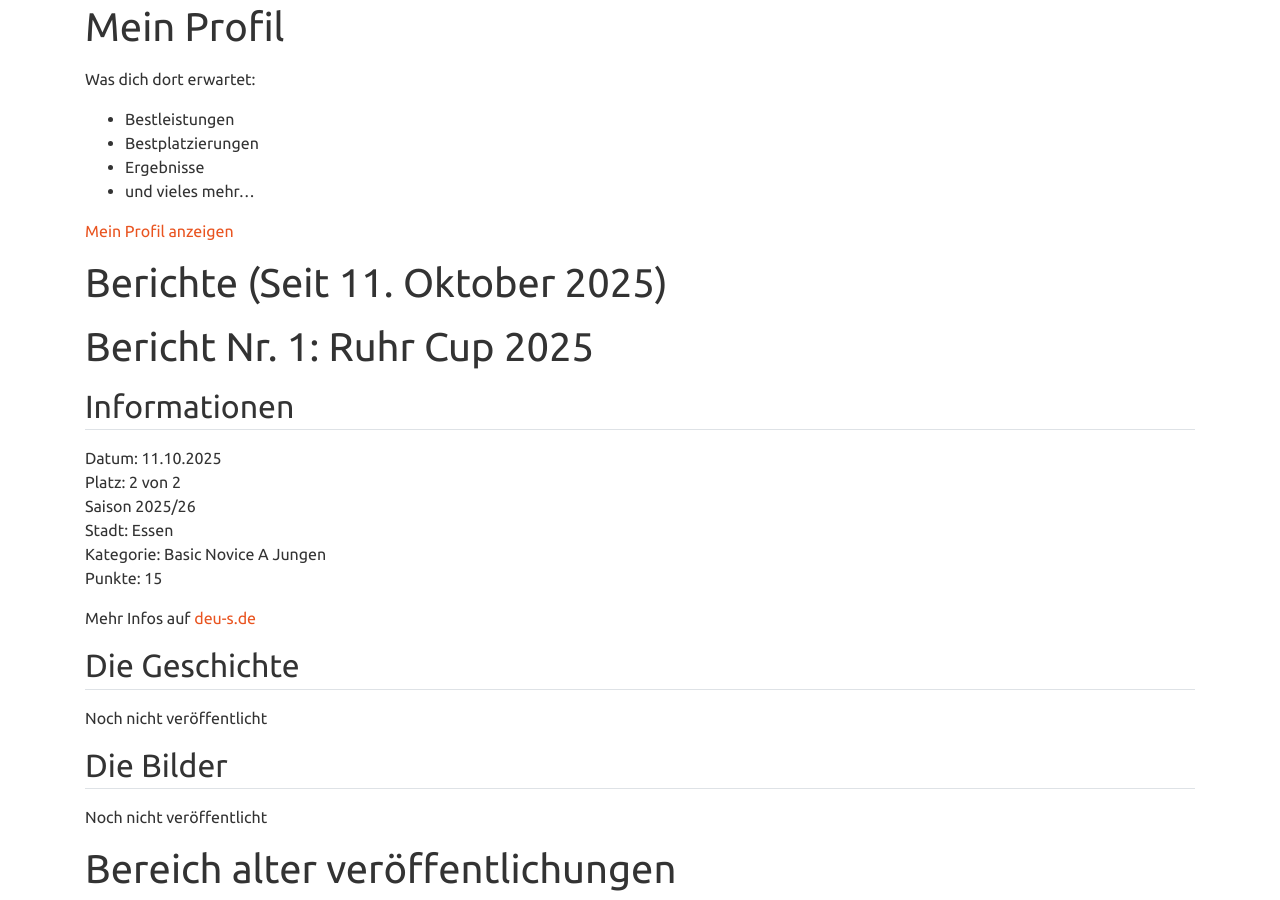
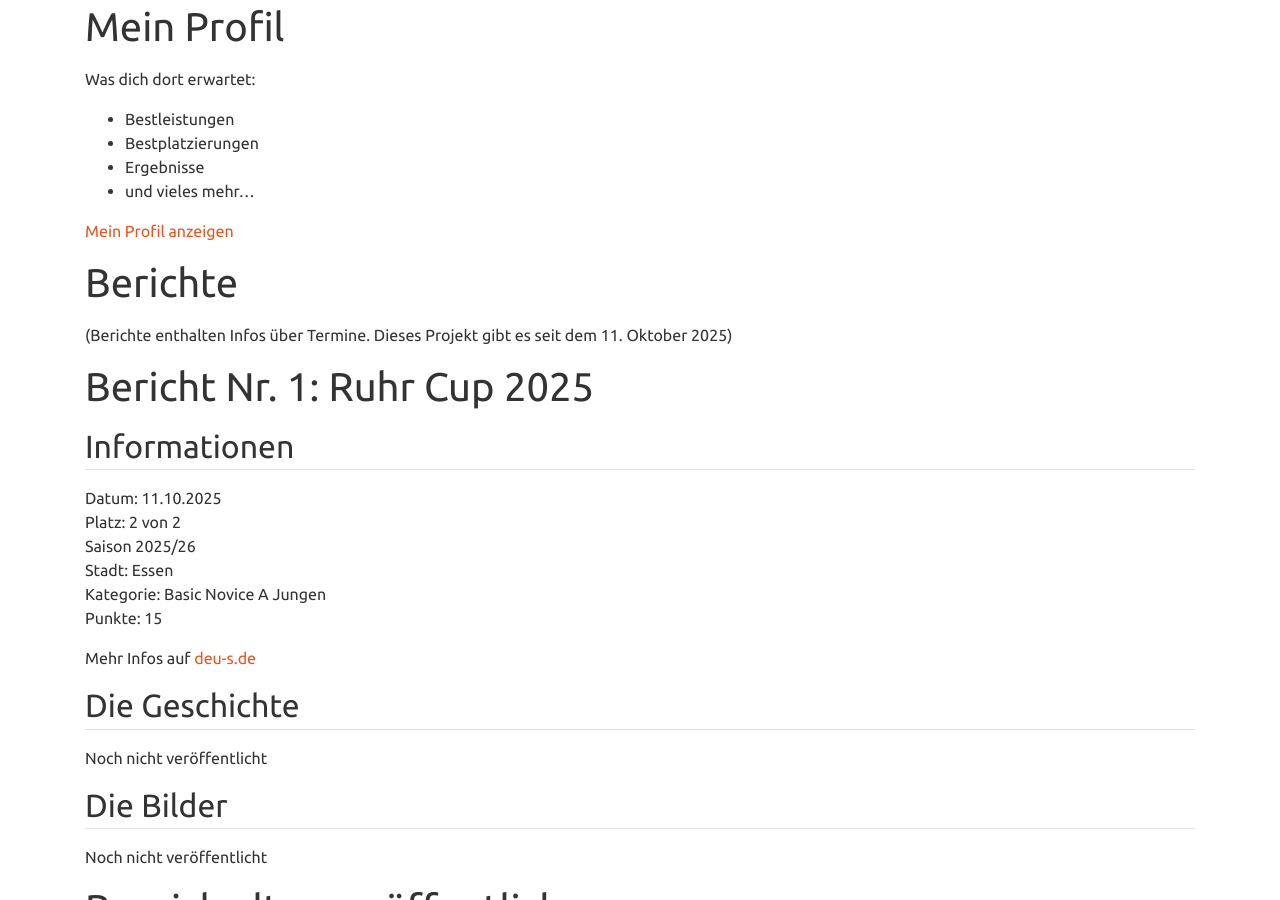
Before and after one commit to viktor-chiarcos/viktor-chiarcos.github.io, a Jekyll site: the page built from _pages/ice.md, in a window 1280 px wide and 900 px high, scrolled down 389 px. Built offline with Jekyll 4.4.1, drawn with Linux system fonts in a browser that asks for light colours.

Commit message:
Update ice.md

```diff
--- a/_pages/ice.md
+++ b/_pages/ice.md
@@ -18,7 +18,8 @@ Was dich dort erwartet:
 
 [Mein Profil anzeigen](https://deu-s.de/athletinnen/name/viktorchiarcos)
 
-# Berichte (Seit 11. Oktober 2025)
+# Berichte
+(Berichte enthalten Infos über Termine. Dieses Projekt gibt es seit dem 11. Oktober 2025)
 
 # Bericht Nr. 1: Ruhr Cup 2025
 ## Informationen
```
